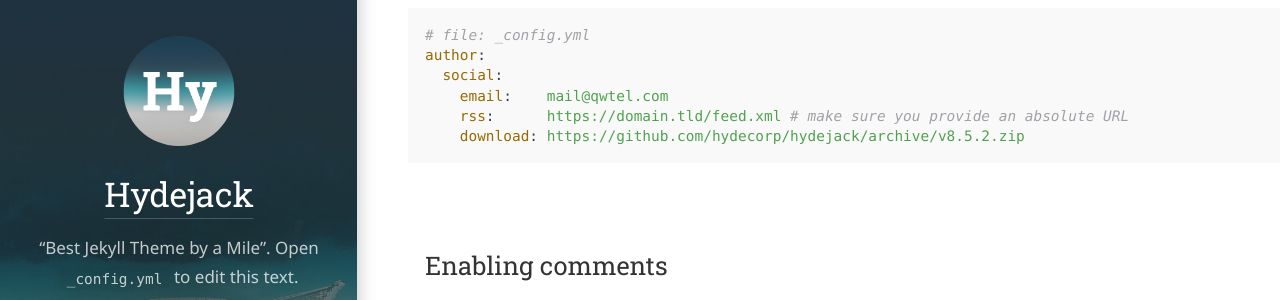
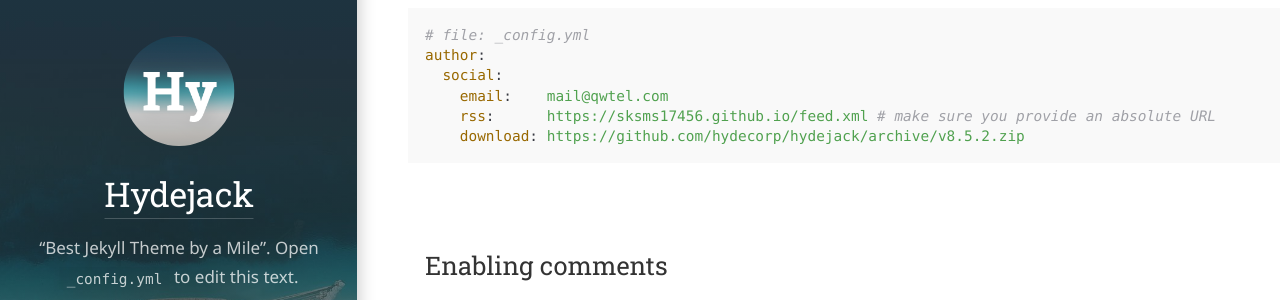
Before and after one commit to sksms17456/sksms17456.github.io, a Jekyll site: the page built from docs/config.md, in a window 1280 px wide and 900 px high, scrolled down 9972 px. Shown: the part 152-452 px from the top of the window. Built offline with Jekyll 4.4.1, drawn with Linux system fonts in a browser that asks for light colours; some web fonts are replaced; part of the change alters nothing that is shown.

Commit message:
Update _config.yml

```diff
--- a/_config.yml
+++ b/_config.yml
@@ -4,7 +4,7 @@
 # IMPORTANT: Set the URL of your site.
 # Set to https://<username>.github.io when hosting on GitHub Pages
 # (unless you are using a custom domain).
-url:                   https://domain.tld
+url:                   https://sksms17456.github.io
 
 # IMPORTANT: Set The "base URL" of your site.
 # When your site sits in a subdirectory, set to /<name of directory>
```
